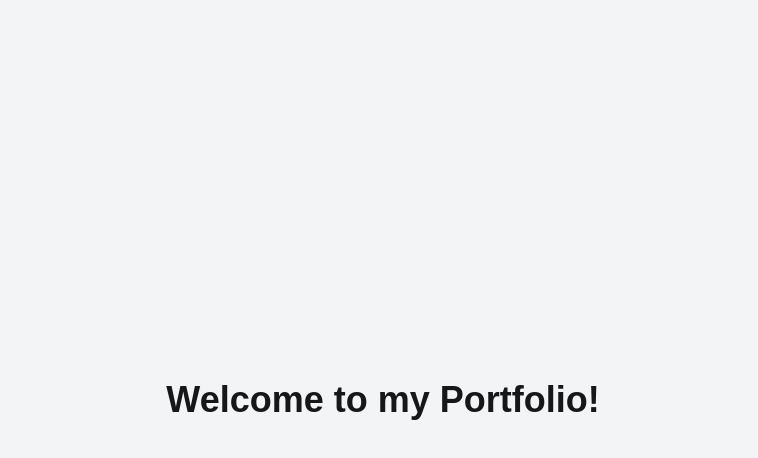
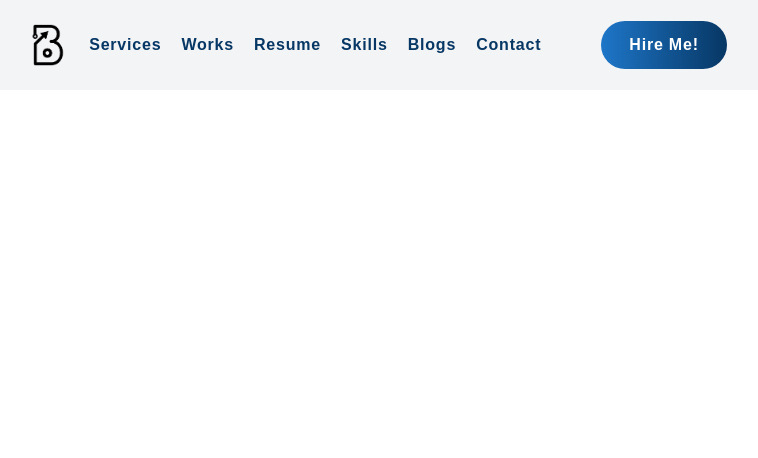
Before and after one commit to brookelkennison/portfolio, a Next.js app: page / in a window 1280 px wide. Shown: the top 458 px of the page, without its empty margins (257-1015 px from the left). Built offline with nearby package versions, Linux system fonts and the light colour scheme.

Commit message:
complete navbar

```diff
--- /dev/null
+++ b/app/components/Navbar.tsx
@@ -0,0 +1,68 @@
+import React from 'react';
+import MyImage from '../public/assets/logo-dark.png';
+import Image from 'next/image';
+
+const Navbar: React.FC = () => {
+	return (
+		<header id='navbar' className='sticky top-0 z-50 duration-300'>
+			<nav className='relative container flex justify-between items-center'>
+				<div className='py-5 pe-4'>
+					<Image src={MyImage} height={50} width={50} alt='my logo' />
+				</div>
+				<div className='hidden absolute top-0 left-0 bg-primaryColor w-full py-24 lg:bg-transparent lg:block lg:static lg:py-0 lg:border-none lg:w-auto lg:ml-auto' id='nav-menu'>
+					<ul className='flex flex-col items-center text-center gap-8 lg:gap-5 lg:flex-row'>
+						<li>
+							<a href='#quality_services' className='nav-link'>
+								Services
+							</a>
+						</li>
+						<li>
+							<a href='#recent_works' className='nav-link'>
+								Works
+							</a>
+						</li>
+						<li>
+							<a href='#exp_edu' className='nav-link'>
+								Resume
+							</a>
+						</li>
+						<li>
+							<a href='#skills' className='nav-link'>
+								Skills
+							</a>
+						</li>
+						<li>
+							<a href='#blogs' className='nav-link'>
+								Blogs
+							</a>
+						</li>
+						<li>
+							<a href='#contact' className='nav-link'>
+								Contact
+							</a>
+						</li>
+						<li>
+							<button className='btn ml-10'>
+								<span className='z-10'>Hire Me!</span>
+							</button>
+						</li>
+					</ul>
+
+					<div className='absolute top-6 right-3 md:right-8 text-whiteColor text-3xl cursor-pointer lg:hidden' id='nav-close'>
+						<i className='ri-close-line'></i>
+					</div>
+				</div>
+
+				<div className='flex items-center gap-5'>
+					<i className='ri-moon-line cursor-pointer ml-4 text-2xl' id='theme-toggle'></i>
+
+					<div className='lg:hidden' id='hamburger'>
+						<i className='ri-menu-2-line cursor-pointer text-2xl'></i>
+					</div>
+				</div>
+			</nav>
+		</header>
+	);
+};
+
+export default Navbar;
--- a/app/globals.css
+++ b/app/globals.css
@@ -25,3 +25,173 @@ body {
     text-wrap: balance;
   }
 }
+
+@layer utilities {
+  html {
+    @apply scroll-smooth;
+  }
+
+  body {
+    @apply dark:bg-darkBodyColor text-primaryColor dark:text-textColor font-poppins tracking-wider overflow-x-hidden;
+  }
+
+  section {
+    @apply py-16 md:pt-28 md:pb-20;
+  }
+
+  select,
+  input,
+  textarea {
+    @apply w-full dark:bg-darkBodyColor border border-gray-800 px-4 py-3 rounded-lg;
+  }
+
+  select:focus,
+  select:active,
+  textarea:focus,
+  textarea:active,
+  input:focus,
+  input:active {
+    @apply outline-none border-primaryColorLight;
+  }
+}
+
+@layer utilities {
+  /* nav link  */
+  .nav-link {
+    @apply relative font-bold text-textColor lg:text-primaryColor dark:text-textColor;
+  }
+
+  .nav-link::before {
+    @apply content-[''] absolute w-full h-[2px] bg-gradient-to-r from-primaryColorLight to-primaryColor -bottom-[5px] left-0 scale-x-0 transition-transform ease-in-out origin-right duration-500;
+  }
+
+  .active::before,
+  .nav-link:hover::before {
+    @apply scale-x-100 origin-left;
+  }
+
+  /* button  */
+  .btn {
+    @apply relative overflow-hidden bg-gradient-to-r from-primaryColorLight to-primaryColor text-whiteColor px-7 py-3 rounded-full capitalize font-bold  flex justify-center items-center;
+  }
+
+  .btn::before {
+    @apply content-[''] absolute w-[100%] h-[100%] bg-gradient-to-r from-primaryColor to-primaryColorLight top-0 left-0 rounded-full  scale-x-0 transition-transform ease-in-out origin-right duration-300;
+  }
+
+  .btn:hover::before {
+    @apply scale-x-100 origin-left;
+  }
+
+  .btn_outline {
+    @apply border border-primaryColorLight text-primaryColorLight py-4 px-9 rounded-full hover:bg-primaryColorLight hover:text-whiteColor duration-300;
+  }
+
+  .title,
+  .subtitle {
+    @apply text-4xl lg:text-6xl xl:text-[65px] font-bold bg-gradient-to-r from-primaryColorLight to-primaryColor  dark:to-whiteColor inline-block text-transparent bg-clip-text pb-2;
+  }
+
+  .subtitle {
+    @apply text-3xl md:text-4xl lg:text-5xl;
+  }
+}
+
+@layer utilities {
+  /* hero  */
+  .social-icon {
+    @apply relative border border-primaryColorLight text-primaryColorLight h-10 w-10 rounded-full grid place-items-center cursor-pointer hover:text-whiteColor duration-300;
+  }
+
+  .social-icon::before {
+    @apply content-[''] absolute w-[100%] h-[100%] bg-primaryColorLight inset-0 rounded-full scale-0 transition-transform ease-in-out duration-300;
+  }
+
+  .social-icon:hover::before {
+    @apply scale-100 origin-center;
+  }
+
+  /* My Quality Services */
+  .service_item {
+    @apply flex flex-wrap items-center gap-3 px-4 py-8 border-b border-primaryColorLight hover:bg-primaryColorLight cursor-pointer duration-300;
+  }
+
+  .service_item div p {
+    @apply duration-300;
+  }
+
+  .service_item:hover div p {
+    @apply text-whiteColor;
+  }
+
+  .service_item div i {
+    @apply duration-300;
+  }
+
+  .service_item:hover div i {
+    @apply text-whiteColor -rotate-90;
+  }
+
+  /* My Recent Works */
+  .indicator {
+    transition: left 0.4s;
+  }
+
+  .work_card > div {
+    @apply duration-500;
+  }
+
+  .work_card:hover > div {
+    @apply bottom-0;
+  }
+
+  .work_card div i {
+    @apply duration-300 delay-300;
+  }
+
+  .work_card:hover div i {
+    @apply -rotate-90;
+  }
+
+  /* Experience & Education */
+  #exp_edu .exp_edu_card,
+  #exp_edu .exp_edu_card > p {
+    @apply duration-300;
+  }
+
+  #exp_edu .exp_edu_card:hover,
+  #exp_edu .exp_edu_card:hover > p {
+    @apply text-whiteColor;
+  }
+
+  /* My Skills */
+  .skills_card img {
+    @apply duration-300;
+  }
+
+  .skills_card:hover img {
+    @apply scale-110;
+  }
+
+  /* Recent Blogs  */
+  .blog_card img {
+    @apply w-full duration-300;
+  }
+
+  .blog_card:hover img {
+    @apply scale-110;
+  }
+
+  .blog_card div,
+  .blog_card .blog_card_info p {
+    @apply duration-300;
+  }
+
+  .blog_card:hover .blog_card_info {
+    @apply bg-primaryColorLight text-whiteColor;
+  }
+
+  .blog_card:hover .blog_card_info p {
+    @apply text-whiteColor;
+  }
+}
--- a/app/page.tsx
+++ b/app/page.tsx
@@ -1,7 +1,9 @@
+import Navbar from './components/Navbar';
+
 export default function Home() {
 	return (
-		<div className='flex items-center justify-center h-screen bg-gray-100'>
-			<h1 className='text-4xl font-bold'>Welcome to my Portfolio!</h1>
+		<div className='flex items-center justify-center bg-gray-100'>
+			<Navbar />
 		</div>
 	);
 }
--- a/tailwind.config.ts
+++ b/tailwind.config.ts
@@ -6,12 +6,46 @@ const config: Config = {
     "./components/**/*.{js,ts,jsx,tsx,mdx}",
     "./app/**/*.{js,ts,jsx,tsx,mdx}",
   ],
+  darkMode: 'class',
   theme: {
+    screens: {
+      sm: "480px",
+      md: "768px",
+      lg: "976px",
+      xl: "1400px",
+    },
     extend: {
       colors: {
         background: "var(--background)",
         foreground: "var(--foreground)",
+        sectionColor: "hsl(209, 100%, 97%)",
+        darkBodyColor: "hsl(216, 100%, 4%)",
+        darkSectionColor: "hsl(211, 100%, 12%)",
+        primaryColor: "hsl(209, 87%, 21%)",
+        primaryColorLight: "hsl(209, 74%, 45%)",
+        whiteColor: "#fff",
+        textColor: "#DDD",
+        secondaryColor: "red"
       },
+      keyframes: {
+        move: {
+          "50%": { transform: "scale(1.1)" },
+        },
+      },
+      animation: {
+        scaleAnimation: "move 3s linear infinite",
+      },
+    },
+    container: {
+      center: true,
+      padding: {
+        DEFAULT: "10px",
+        md: "30px",
+      },
+    },
+    fontFamily: {
+      poppins: ["Poppins", "sans-serif"],
+      Londrina: ["Londrina Outline", "sans-serif"],
     },
   },
   plugins: [],
```
Also changed, not shown: app/public/assets/logo-dark.png (added).
